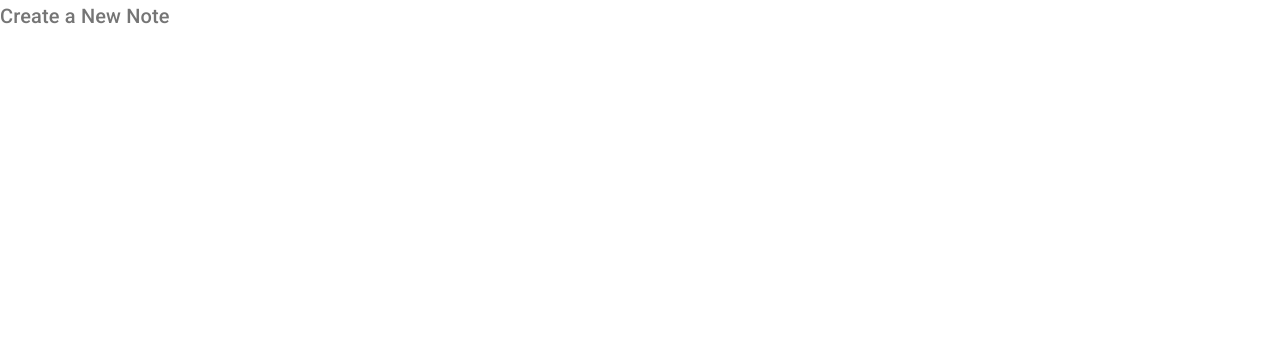
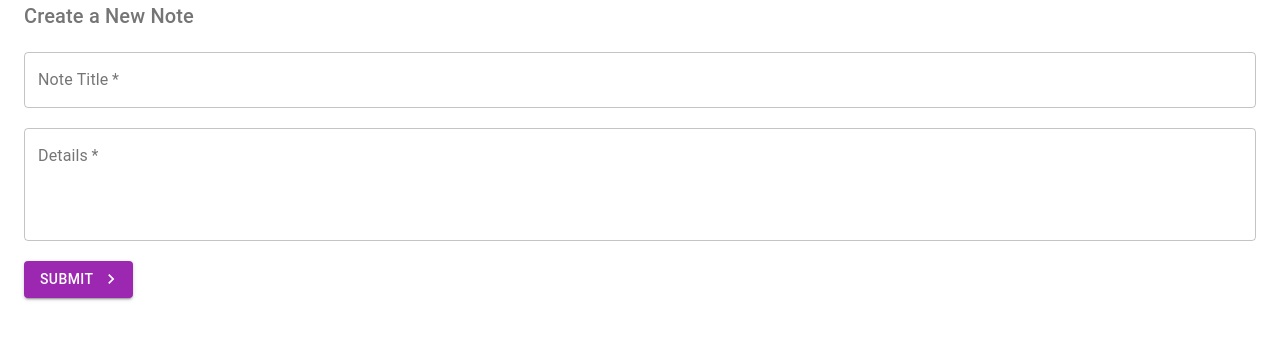
Before and after one commit to ReaganDev/Notes-App, a React (Create React App) app: page /create in a window 1280 px wide. Shown: the top 340 px of the page. Built offline with nearby package versions, Linux system fonts and the light colour scheme; the HTML template or start-up script is replaced by a standard one.

Commit message:
icons,useStyles hook, custom themes and textfields

```diff
--- a/package.json
+++ b/package.json
@@ -4,6 +4,7 @@
   "private": true,
   "dependencies": {
     "@material-ui/core": "^4.12.3",
+    "@material-ui/icons": "^4.11.2",
     "@testing-library/jest-dom": "^5.16.1",
     "@testing-library/react": "^12.1.2",
     "@testing-library/user-event": "^13.5.0",
--- a/public/index.html
+++ b/public/index.html
@@ -10,38 +10,14 @@
 			content="Web site created using create-react-app"
 		/>
 		<link rel="apple-touch-icon" href="%PUBLIC_URL%/logo192.png" />
-		<link
+		<!-- <link
 			rel="stylesheet"
 			href="https://fonts.googleapis.com/css?family=Roboto:300,400,500,700&display=swap"
-		/>
-		<!--
-      manifest.json provides metadata used when your web app is installed on a
-      user's mobile device or desktop. See https://developers.google.com/web/fundamentals/web-app-manifest/
-    -->
-		<link rel="manifest" href="%PUBLIC_URL%/manifest.json" />
-		<!--
-      Notice the use of %PUBLIC_URL% in the tags above.
-      It will be replaced with the URL of the `public` folder during the build.
-      Only files inside the `public` folder can be referenced from the HTML.
+		/> -->
 
-      Unlike "/favicon.ico" or "favicon.ico", "%PUBLIC_URL%/favicon.ico" will
-      work correctly both with client-side routing and a non-root public URL.
-      Learn how to configure a non-root public URL by running `npm run build`.
-    -->
 		<title>React App</title>
 	</head>
 	<body>
-		<noscript>You need to enable JavaScript to run this app.</noscript>
 		<div id="root"></div>
-		<!--
-      This HTML file is a template.
-      If you open it directly in the browser, you will see an empty page.
-
-      You can add webfonts, meta tags, or analytics to this file.
-      The build step will place the bundled scripts into the <body> tag.
-
-      To begin the development, run `npm start` or `yarn start`.
-      To create a production bundle, use `npm run build` or `yarn build`.
-    -->
 	</body>
 </html>
--- a/src/App.js
+++ b/src/App.js
@@ -1,15 +1,25 @@
 import { BrowserRouter as Router, Route, Routes } from 'react-router-dom'
 import Create from './pages/Create'
 import Notes from './pages/Notes'
+import { createTheme, ThemeProvider } from '@material-ui/core'
+import { purple } from '@material-ui/core/colors'
+
+const theme = createTheme({
+	palette: {
+		primary: purple,
+	},
+})
 
 function App() {
 	return (
+		<ThemeProvider theme={theme}>
 			<Router>
 				<Routes>
 					<Route exact path='/' element={<Notes />} />
 					<Route path='/create' element={<Create />} />
 				</Routes>
 			</Router>
+		</ThemeProvider>
 	)
 }
 
--- a/src/pages/Create.jsx
+++ b/src/pages/Create.jsx
@@ -1,8 +1,40 @@
 import Typography from '@material-ui/core/Typography'
+import Button from '@material-ui/core/Button'
+import Container from '@material-ui/core/Container'
+import KeyboardArrowRightIcon from '@material-ui/icons/KeyboardArrowRight'
+import { makeStyles } from '@material-ui/core'
+import TextField from '@material-ui/core/TextField'
+import { useRef, useState } from 'react'
+
+const useStyles = makeStyles({
+	field: {
+		marginBottom: 20,
+		marginTop: 20,
+		display: 'block',
+	},
+})
 
 const Create = () => {
+	const titleRef = useRef()
+	const detailsRef = useRef()
+	const classes = useStyles()
+	const [detailsError, setDetailsError] = useState(false)
+	const [titleError, setTitleError] = useState(false)
+	function handleSubmit(e) {
+		e.preventDefault()
+		setDetailsError(false)
+		setTitleError(false)
+		if (titleRef.current.value === '') {
+			setTitleError(true)
+		}
+		if (detailsRef.current.value === '') {
+			setDetailsError(true)
+		} else if (titleRef.current.value && detailsRef.current.value) {
+			console.log(titleRef.current.value, detailsRef.current.value)
+		}
+	}
 	return (
-		<div>
+		<Container>
 			<Typography
 				variant='h6'
 				component='h2'
@@ -11,7 +43,40 @@ const Create = () => {
 			>
 				Create a New Note
 			</Typography>
-		</div>
+
+			<form onSubmit={handleSubmit} noValidate autoComplete='off'>
+				<TextField
+					className={classes.field}
+					color='primary'
+					label='Note Title'
+					variant='outlined'
+					fullWidth
+					inputRef={titleRef}
+					required
+					error={titleError}
+				/>
+				<TextField
+					className={classes.field}
+					color='primary'
+					label='Details'
+					multiline
+					error={detailsError}
+					rows={4}
+					variant='outlined'
+					fullWidth
+					inputRef={detailsRef}
+					required
+				/>
+				<Button
+					color='primary'
+					variant='contained'
+					type='submit'
+					endIcon={<KeyboardArrowRightIcon />}
+				>
+					Submit
+				</Button>
+			</form>
+		</Container>
 	)
 }
 
```
Also changed, not shown: 1 other file (tests, documents, lock files or other folders). Lines whose indentation alone changed are shown as unchanged.
